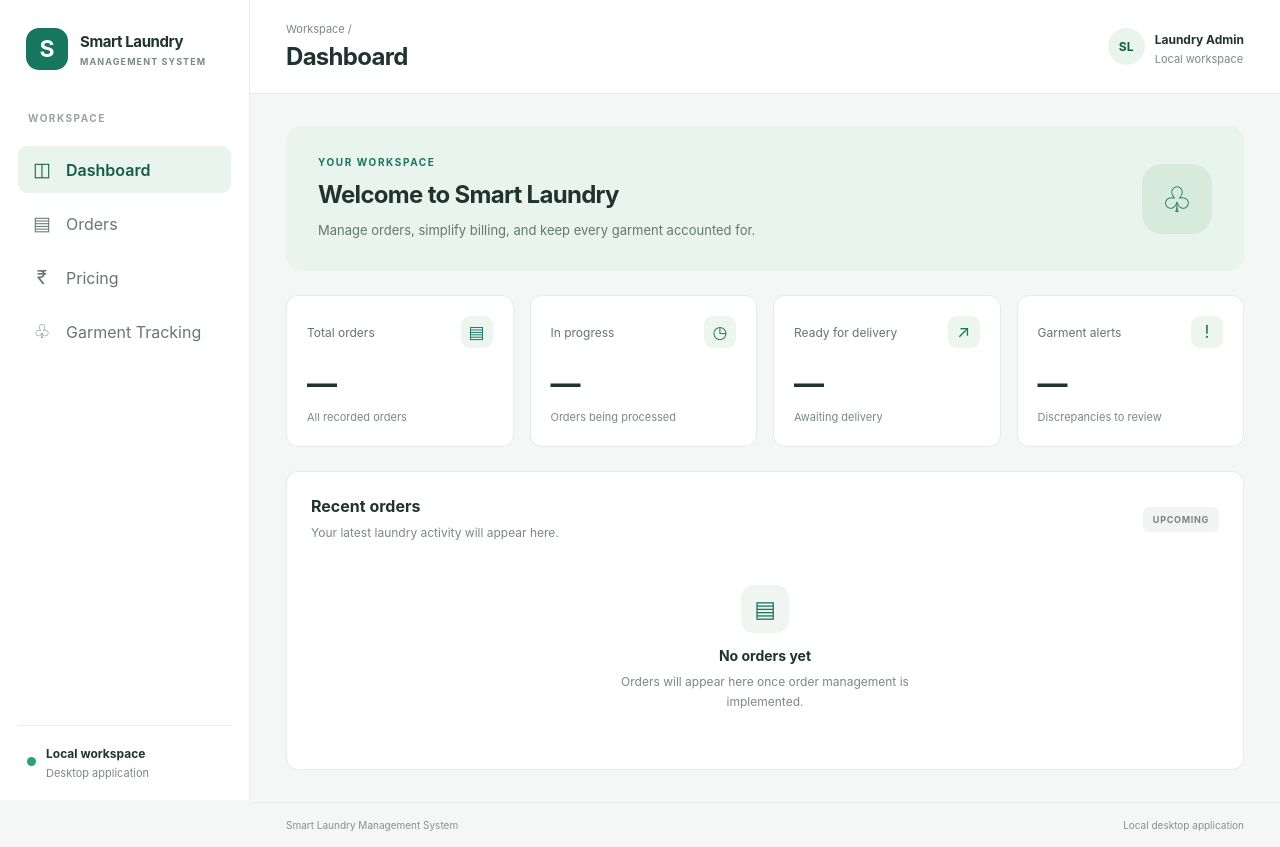
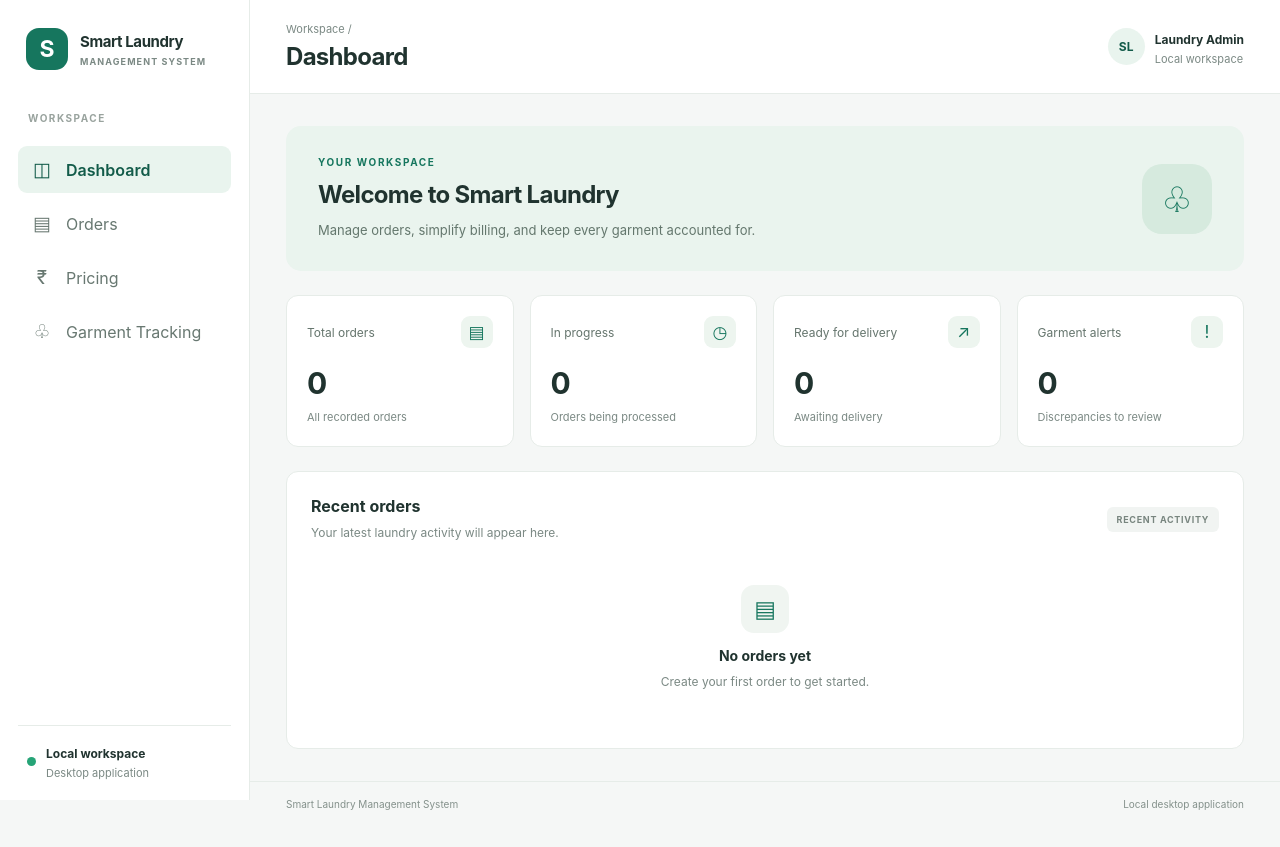
Before and after one commit to Aadarsh-Lekhwani-26/smart-laundry-management-system, a React (Vite) app: page / in a window 1280 px wide. After the commit the page ends 826 px from the top, so only its background shows below. Built offline with nearby package versions, Linux system fonts and the light colour scheme.

Commit message:
feat: connect dashboard to order data

```diff
--- a/src/app.jsx
+++ b/src/app.jsx
@@ -49,7 +49,7 @@ function Sidebar({ activePage, onNavigate }) {
   );
 }
 
-function Dashboard() {
+function Dashboard({ orders }) {
   return (
     <>
       <div className="welcome-banner">
@@ -67,25 +67,36 @@ function Dashboard() {
       <section className="stats-grid">
         <StatCard
           label="Total orders"
-          value="—"
+          value={orders.length}
           description="All recorded orders"
           icon="▤"
         />
+
         <StatCard
           label="In progress"
-          value="—"
+          value={
+            orders.filter((order) =>
+              ["Washing", "Ironing"].includes(order.status)
+            ).length
+          }
           description="Orders being processed"
           icon="◷"
         />
+
         <StatCard
           label="Ready for delivery"
-          value="—"
+          value={
+            orders.filter(
+              (order) => order.status === "Ready for Delivery"
+            ).length
+          }
           description="Awaiting delivery"
           icon="↗"
         />
+
         <StatCard
           label="Garment alerts"
-          value="—"
+          value="0"
           description="Discrepancies to review"
           icon="!"
         />
@@ -97,17 +108,38 @@ function Dashboard() {
             <h3>Recent orders</h3>
             <p>Your latest laundry activity will appear here.</p>
           </div>
-          <span className="coming-soon">UPCOMING</span>
+          <span className="coming-soon">RECENT ACTIVITY</span>
         </div>
 
+        {orders.length === 0 ? (
           <div className="empty-state">
             <div className="empty-icon">▤</div>
             <h3>No orders yet</h3>
+            <p>Create your first order to get started.</p>
+          </div>
+        ) : (
+          <div className="orders-list">
+            {orders.slice(0, 5).map((order) => (
+              <article className="order-list-item" key={order.id}>
+                <div>
+                  <strong>{order.customerName}</strong>
                   <p>
-            Orders will appear here once order management is
-            implemented.
+                    {order.id} · {order.phone}
+                  </p>
+                  <p>
+                    {order.garments.reduce(
+                      (total, garment) => total + garment.quantity,
+                      0
+                    )}{" "}
+                    garments · Delivery: {order.deliveryDate}
                   </p>
                 </div>
+
+                <span className="order-status">{order.status}</span>
+              </article>
+            ))}
+          </div>
+        )}
       </section>
     </>
   );
@@ -263,7 +295,7 @@ function App() {
           />
         );
       default:
-        return <Dashboard />;
+        return <Dashboard orders={orders} />;
     }
   }
 
```
Lines whose indentation alone changed are shown as unchanged.
